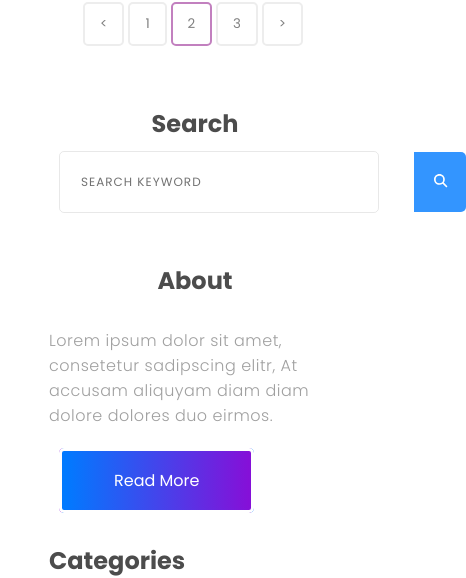
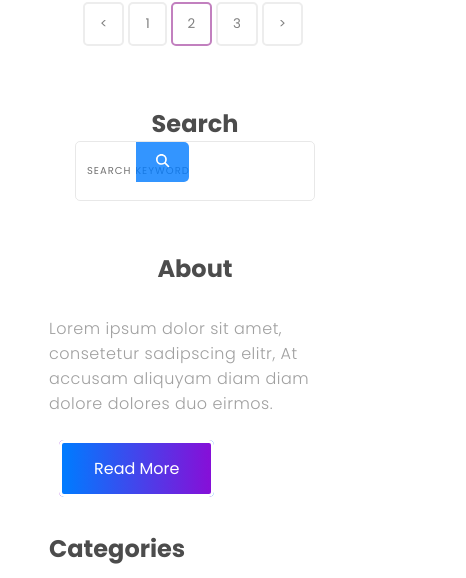
Before and after one commit to NyarehD/ngs-online-testing, a React (Create React App) app: page /event-list in a window 390 px wide. Shown: the part 6039-6617 px from the top of the page, 466 px wide, since content can reach past the window. Built offline with nearby package versions, Linux system fonts and the light colour scheme; a web font is replaced by a local one.

Commit message:
Fixing : Sass Error

```diff
--- a/src/app/pages/event/event.module.sass
+++ b/src/app/pages/event/event.module.sass
@@ -3,7 +3,8 @@
 @mixin frameSize($width)
     @media screen and (max-width:$width)
         @content
-
+html
+    scroll-behavior: smooth
 *
     margin: 0
     padding: 0
@@ -97,15 +98,13 @@ form
     width: 20rem
     margin: 20px 0px
     border-radius: 5px
+    position: relative
 form input[type='search']
     border: none
     background: transparent
-    margin: 0
     font-size: 12px
-    color: inherit
     padding: 20px 20px
     border: 1px solid transparent
-    border-radius: inherit
     &::placeholder
         text-transform: uppercase
         letter-spacing: 1px
@@ -114,8 +113,9 @@ form input[type='search']
         outline: none
 
 form button
-    margin: 0px 0px 0px 80px
-    padding: 10px 19.5px
+    position: absolute
+    margin-left: 250px
+    padding: 20px 40px
     border: transparent
     background-color: #007bff
     color: #fff
@@ -161,139 +161,6 @@ form button
 .listCategory .listItem
     color: #00000080
     margin-bottom: 5px
-
-@media screen and (max-width : 1800px)
-    .left
-        width: 55%
-
-    .right
-        width: 25%
-
-
-@media screen and (max-width : 1440px)
-
-    .left
-        width: 60%
-
-    .right
-        width: 30%
-
-
-@media screen and (max-width: 1200px)
-    .container
-        flex-direction: column
-        justify-content: center
-
-    .left
-        width: 80%
-        margin: auto
-    .right
-        width: 80%
-        padding: 10px
-        margin: auto
-    .search
-        text-align: center
-    form
-        margin: 20px 30%
-    .about
-        width: 100%
-        text-align: center
-    .readBtn
-        margin: 20px 35%
-    .items
-        margin: 0
-
-    img
-        width: 82%
-        height: 60%
-        border-radius: 0
-        float: none
-
-    .item
-        text-align: left
-        width: 100%
-        padding-bottom: 5%
-
-        .imageBox
-            margin: 0 5% 5% 0
-
-    .item_text
-        text-align: left
-
-    .btns
-        text-align: center
-
-@media screen and (max-width: 790px)
-
-    .items
-        .item
-            flex-direction: column
-
-            .imageBox
-                text-align: center
-                margin-bottom: 5%
-
-                img
-                    border-radius: 0
-                    width: 500px
-                    height: 340px
-
-            .textBox
-                text-align: center
-                margin: auto
-                .item_text
-                    text-align: center
-    .btns
-        margin: auto
-
-    form
-        margin: 10px
-    .about
-        width: 100%
-        text-align: center
-    .readBtn
-        margin: 10px
-
-@media screen and (max-width: 630px)
-
-    .left
-        width: 100%
-        margin: auto
-    .right
-        width: 80%
-        padding: 10px
-        margin: auto
-
-    .items
-        .item
-
-            .imageBox
-                text-align: center
-                margin:0 0 5% 0
-
-                img
-                    border-radius: 0
-                    width: 90%
-                    height: auto
-
-            .textBox
-                margin-bottom: 5%
-
-@media screen and (max-width: 375px)
-    .container
-        width: 100%
-    .left
-        width: 100%
-    .right
-        width: 100%
-    form
-        width: 15rem
-        margin: auto
-    form input[type="search"]
-        padding: 10px 10px
-        font-size: 10px
-    form button
-        margin: 0px 0px 0px 60px
 
 .recent_portfolio
     width: 350px
@@ -350,3 +217,177 @@ form button
             &:hover
                 color: #fff
                 background-color: #c280bf
+
+@media screen and (max-width : 1800px)
+    .left
+        width: 55%
+
+    .right
+        width: 25%
+
+@media screen and (max-width : 1440px)
+
+    .left
+        width: 60%
+
+    .right
+        width: 30%
+
+@media screen and (max-width: 1200px)
+    .container
+        flex-direction: column
+        justify-content: center
+
+    .left
+        width: 80%
+        margin: auto
+    .right
+        width: 80%
+        padding: 10px
+        margin: auto
+    .search
+        text-align: center
+    form
+        margin: 20px auto
+    .about
+        width: 100%
+        text-align: center
+    .readBtn
+        margin: 20px
+    .items
+        margin: 0
+
+    img
+        width: 82%
+        height: 60%
+        border-radius: 0
+        float: none
+
+    .item
+        text-align: left
+        width: 100%
+        padding-bottom: 5%
+
+        .imageBox
+            margin: 0 5% 5% 0
+
+    .item_text
+        text-align: left
+
+    .btns
+        text-align: center
+
+@media screen and (max-width: 790px)
+
+    .items
+        .item
+            flex-direction: column
+
+            .imageBox
+                text-align: center
+                margin-bottom: 5%
+
+                img
+                    border-radius: 0
+                    width: 500px
+                    height: 340px
+
+            .textBox
+                text-align: center
+                margin: auto
+                .item_text
+                    text-align: center
+    .btns
+        margin: auto
+
+    form
+        margin: 10px auto
+    .about
+        width: 100%
+        text-align: center
+    .readBtn
+        margin: 10px
+
+@media screen and (max-width: 630px)
+
+    .left
+        width: 100%
+        margin: auto
+    .right
+        width: 80%
+        padding: 10px
+        margin: auto
+    form
+        width: 15rem
+        margin: 10px auto
+        input[type="search"]
+            margin: 10px 0px
+            padding: 10px 10px
+            font-size: 12px
+        button
+            margin-left: 10px
+            padding: 10px 20px
+    .items
+        .item
+
+            .imageBox
+                text-align: center
+                margin: 0 0 5% 0
+
+                img
+                    border-radius: 0
+                    width: 90%
+                    height: auto
+
+            .textBox
+                margin-bottom: 5%
+    form
+        width: 15rem
+        margin: auto
+    form input[type="search"]
+        padding: 10px 10px
+        font-size: 10px
+    form button
+        margin: 0px 0px 0px 60px
+    .readDiv
+        margin-bottom: 50px
+    .readBtn
+        padding: 14px 2px
+        border: 3px solid
+        border-radius: 5px
+    .readBtn span
+        padding: 12px 30px
+    .recent_portfolio
+        width: 300px
+@media screen and (max-width:400px)
+    .tag_cloud
+        width: 250px
+
+@media screen and (max-width: 375px)
+    .container
+        width: 100%
+    .left
+        width: 100%
+    .right
+        width: 100%
+    form
+        width: 15rem
+        margin: auto
+    form input[type="search"]
+        padding: 10px 10px
+        font-size: 10px
+    form button
+        margin: 0px 0px 0px 60px
+    .readDiv
+        margin-bottom: 50px
+    .readBtn
+        padding: 12px 2px
+        border: 3px solid
+        border-radius: 5px
+    .readBtn span
+        padding: 10px 24px
+        font-size: 12px
+    .recent_portfolio
+        width: 300px
+    .tag_cloud
+        width: 250px
--- a/src/core/components/scroll-button/scroll-button.module.sass
+++ b/src/core/components/scroll-button/scroll-button.module.sass
@@ -15,15 +15,16 @@
     opacity: -1
     transition: 0.8s
     &:hover
-    background-color: #c964c4
-    transform: translateY(5px)
-
-
+        background-color: #c964c4
+        transform: translateY(5px)
 
 body
-     scroll-behavior: smooth
-     height: fit-content
+    scroll-behavior: smooth
+    height: fit-content
 
-.show
-
-    display: block
+@media screen and (max-width: 400px)
+    .circle
+        width: 40px
+        height: 40px
+        margin: 10px 10px
+        padding: 0
```
